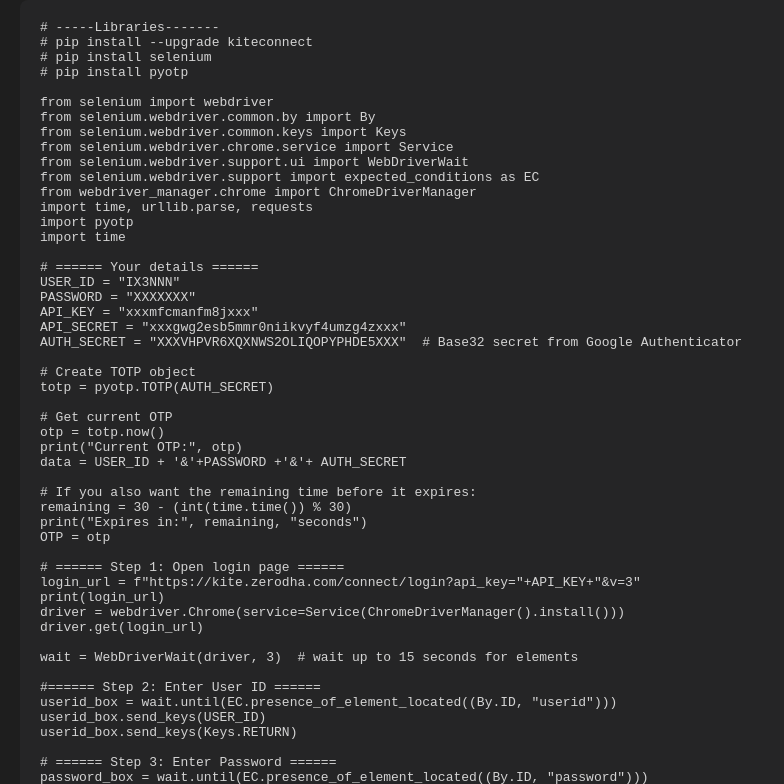
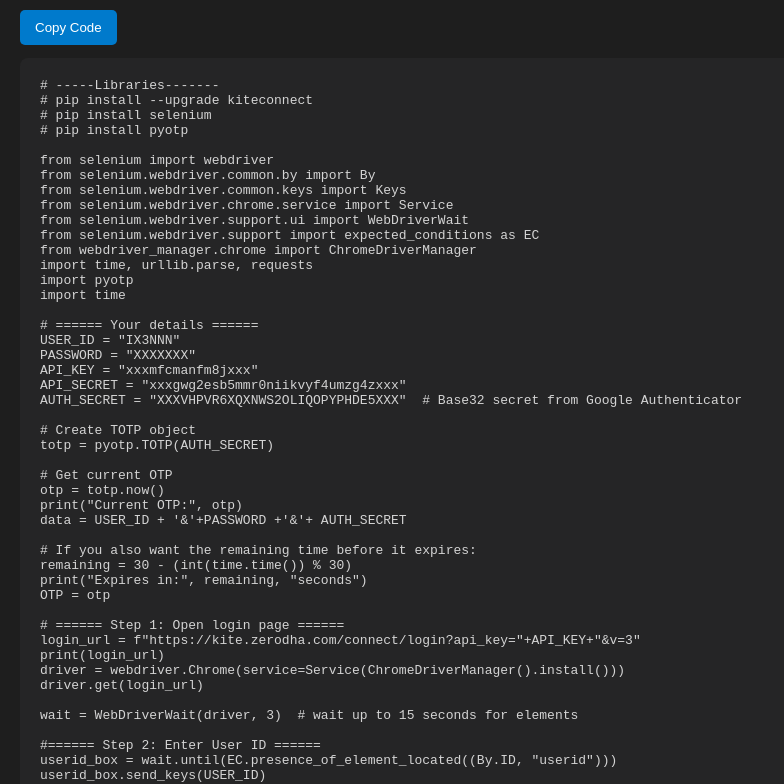
Before and after one commit to kunal4mum/kite_api, a plain HTML site: page index.html in a window 1280 px wide. Shown: the part 74-858 px from the top of the page, without its empty margins (0-784 px from the left). Drawn offline with Linux system fonts and the light colour scheme.

Commit message:
Update index.html

```diff
--- a/index.html
+++ b/index.html
@@ -35,6 +35,17 @@
 </head>
 <body>
   <h2>Python Zerodha Kite Connect Api Auto Login Code</h2>
+  </pre>
+<button onclick="copyCode()">Copy Code</button>
+
+<script>
+  function copyCode() {
+    const code = document.getElementById('code').innerText;
+    navigator.clipboard.writeText(code).then(() => {
+      alert('Code copied to clipboard!');
+    });
+  }
+</script>
   <pre id="code">
 # -----Libraries-------
 # pip install --upgrade kiteconnect
```
